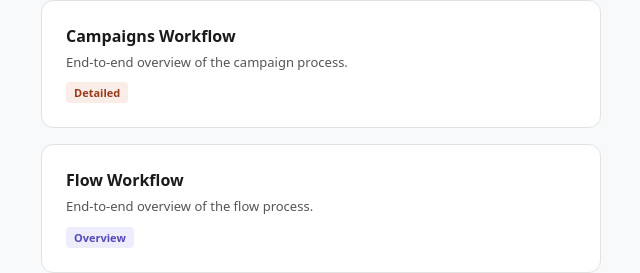
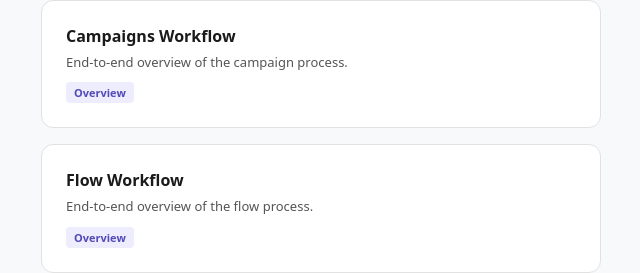
Before and after one commit to franluckandco/onboardingworkflows, a plain HTML site: page index.html in a window 1280 px wide. Shown: the part 283-556 px from the top of the page, 319-959 px from the left. Drawn offline with Linux system fonts and the light colour scheme.

Commit message:
Update index.html

```diff
--- a/index.html
+++ b/index.html
@@ -28,7 +28,7 @@
   <a class="card" href="campaigns-workflow.html">
     <h2>Campaigns Workflow</h2>
     <p>End-to-end overview of the campaign process.</p>
-    <span class="tag detailed">Detailed</span>
+    <span class="tag overview">Overview</span>
   </a>
 
   <a class="card" href="flows-workflow.html">
```
